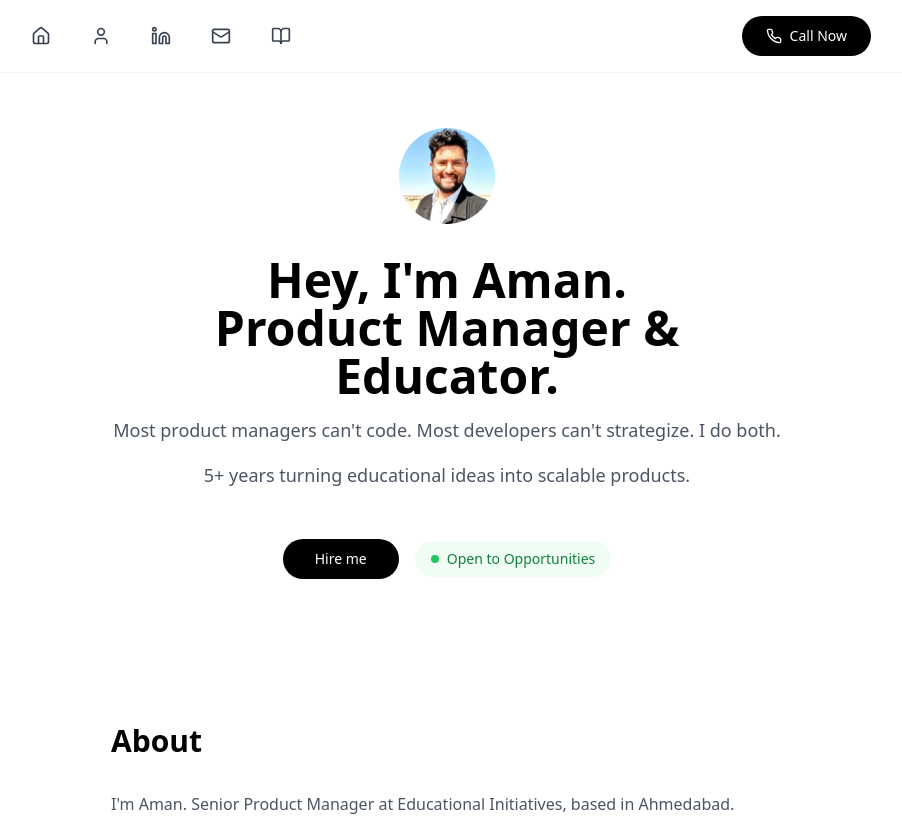
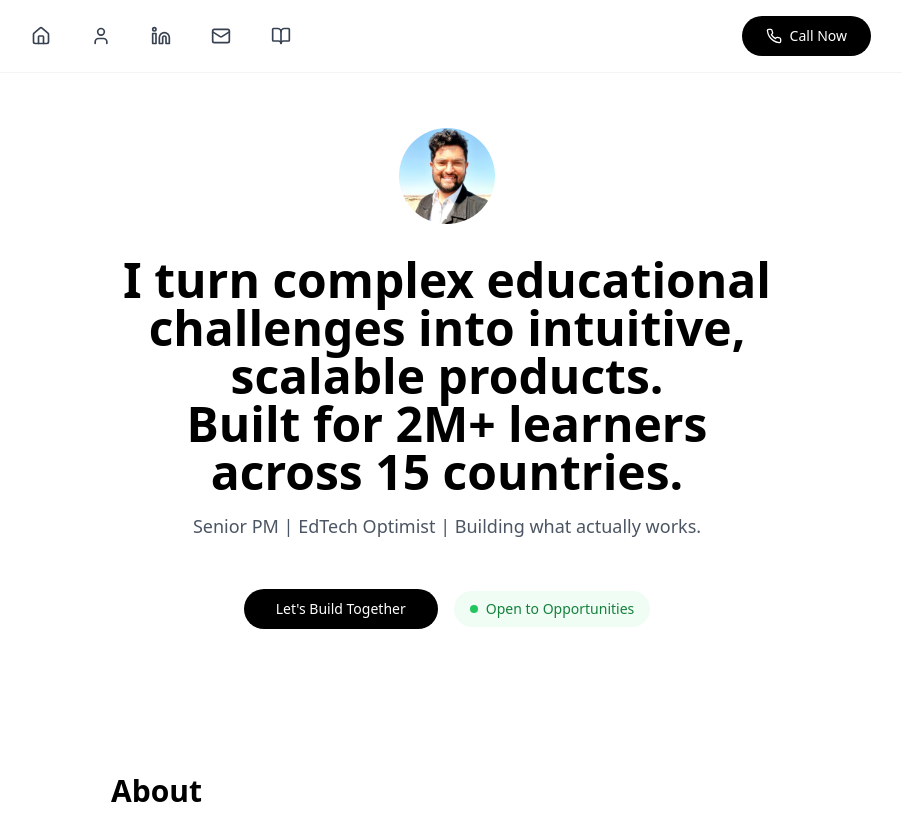
Before and after one commit to qa-aman/portfolio-aman-parmar, a React (Vite) app: page / in a window 1280 px wide. Shown: the top 816 px of the page, without its empty margins (193-1095 px from the left). Built offline with nearby package versions, Linux system fonts and the light colour scheme.

Commit message:
Update hero section
Update hero section with new headline, description, and WhatsApp CTA.

```diff
--- a/src/components/MinimalHero.tsx
+++ b/src/components/MinimalHero.tsx
@@ -42,23 +42,23 @@ const MinimalHero = () => {
 
         {/* Main Heading */}
         <h1 className="text-4xl md:text-5xl font-bold text-black mb-4 leading-tight">
-          Hey, I'm Aman.
+          I turn complex educational challenges into intuitive, scalable products.
           <br />
-          Product Manager & Educator.
+          Built for 2M+ learners across 15 countries.
         </h1>
 
         {/* Description */}
-        <p className="text-lg text-gray-600 mb-4 leading-relaxed">
-          Most product managers can't code. Most developers can't strategize. I do both.
-        </p>
         <p className="text-lg text-gray-600 mb-12 leading-relaxed">
-          5+ years turning educational ideas into scalable products.
+          Senior PM | EdTech Optimist | Building what actually works.
         </p>
 
         {/* CTA Buttons */}
         <div className="flex flex-col sm:flex-row gap-4 justify-center items-center">
-          <Button className="bg-black hover:bg-gray-800 text-white px-8 py-3 rounded-full font-medium">
-            Hire me
+          <Button
+            className="bg-black hover:bg-gray-800 text-white px-8 py-3 rounded-full font-medium"
+            onClick={() => window.open('https://wa.me/918511755657', '_blank')}
+          >
+            Let's Build Together
           </Button>
           <div className="flex items-center gap-2 px-4 py-2 bg-green-50 text-green-700 rounded-full text-sm">
             <div className="w-2 h-2 bg-green-500 rounded-full"></div>
```
